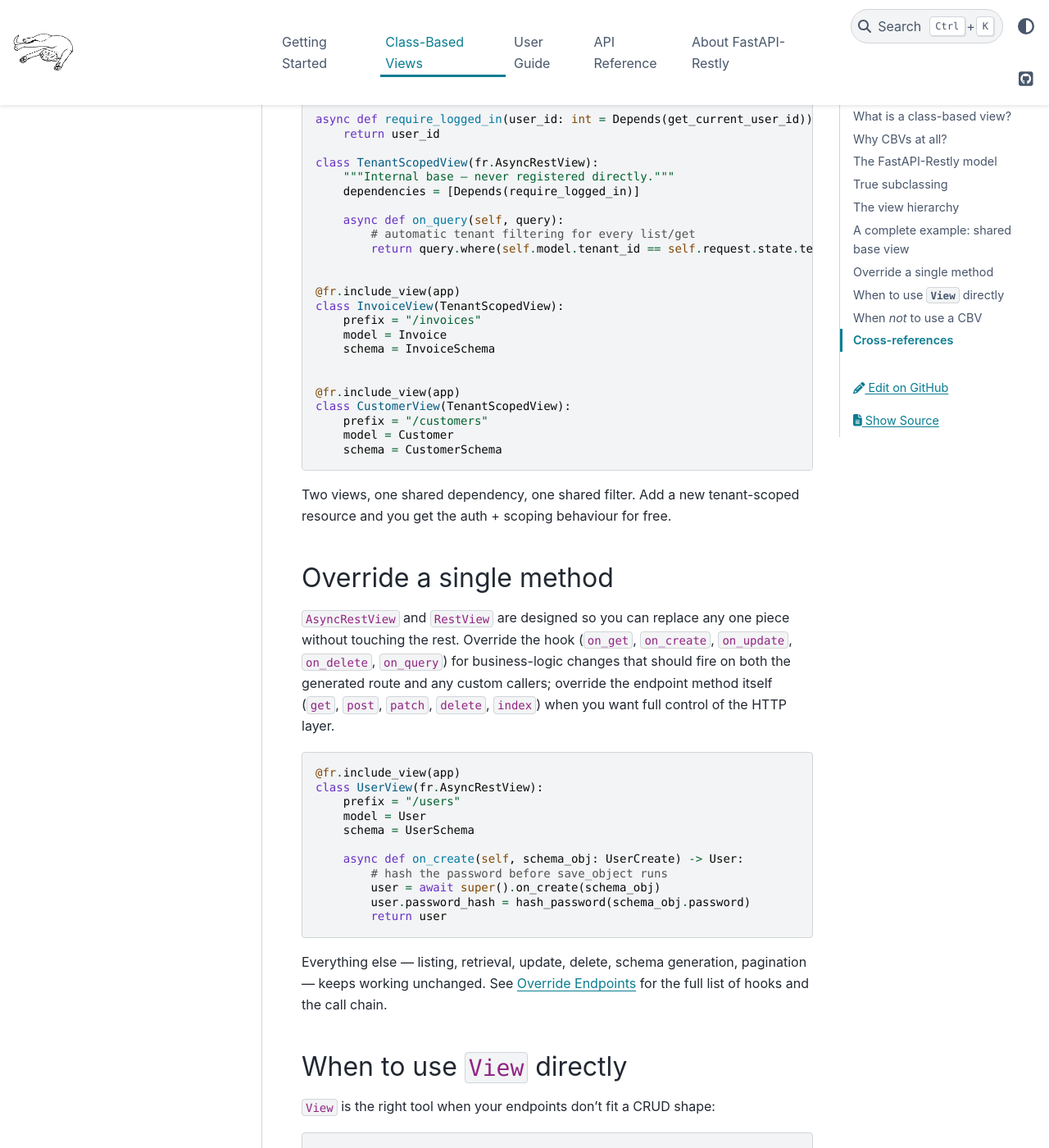
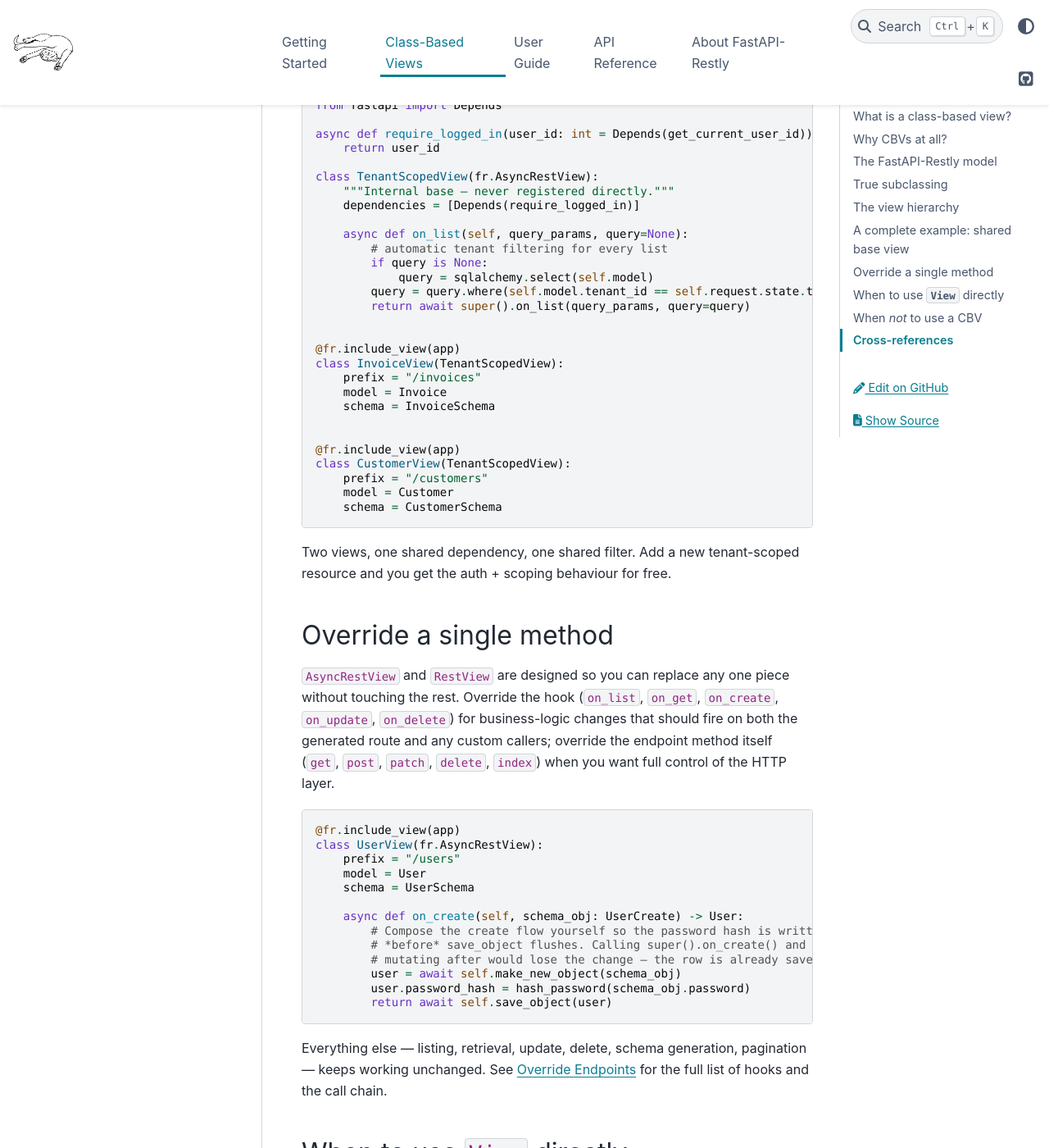
Before and after one commit to rjprins/fastapi-restly, a Sphinx documentation site: the page built from docs/class_based_views.md, in a window 1280 px wide and 1400 px high, scrolled down 4058 px. Shown: the whole window at 82% size. Built offline with Sphinx 7.4.7 and the PyData theme 0.15.4, drawn with Linux system fonts in a browser that asks for light colours.

Commit message:
docs: fix incorrect examples and pagination claims
- class_based_views: drop the fictional on_query hook (no such method
  exists on the views) — the tenant-scope example uses on_list with the
  query argument, matching the actual hook surface. Fix the UserView
  on_create example: super().on_create() flushes before the password
  hash is set, so the hash never persists. Use the correct
  make_new_object → mutate → save_object composition.
- api_reference: clarify that only save_object flushes; make_new_object
  / update_object stage the change but require a save_object call.
  Refresh the pagination metadata example and document the new
  per-view default_limit / default_page_size / max_* class attributes.
- howto_query_modifiers: align with the new "pagination is opt-in"
  default for both V1 and V2 and fix the negative-limit error code
  (422, not 400).

````diff
--- a/docs/class_based_views.md
+++ b/docs/class_based_views.md
@@ -175,6 +175,7 @@ common error envelope. Express that once and inherit:
 
 ```python
 import fastapi_restly as fr
+import sqlalchemy
 from fastapi import Depends
 
 async def require_logged_in(user_id: int = Depends(get_current_user_id)) -> int:
@@ -184,9 +185,12 @@ class TenantScopedView(fr.AsyncRestView):
     """Internal base — never registered directly."""
     dependencies = [Depends(require_logged_in)]
 
-    async def on_query(self, query):
-        # automatic tenant filtering for every list/get
-        return query.where(self.model.tenant_id == self.request.state.tenant_id)
+    async def on_list(self, query_params, query=None):
+        # automatic tenant filtering for every list
+        if query is None:
+            query = sqlalchemy.select(self.model)
+        query = query.where(self.model.tenant_id == self.request.state.tenant_id)
+        return await super().on_list(query_params, query=query)
 
 
 @fr.include_view(app)
@@ -209,8 +213,8 @@ resource and you get the auth + scoping behaviour for free.
 ## Override a single method
 
 `AsyncRestView` and `RestView` are designed so you can replace any one piece
-without touching the rest. Override the hook (`on_get`, `on_create`,
-`on_update`, `on_delete`, `on_query`) for business-logic changes that should
+without touching the rest. Override the hook (`on_list`, `on_get`,
+`on_create`, `on_update`, `on_delete`) for business-logic changes that should
 fire on both the generated route and any custom callers; override the
 endpoint method itself (`get`, `post`, `patch`, `delete`, `index`) when you
 want full control of the HTTP layer.
@@ -223,10 +227,12 @@ class UserView(fr.AsyncRestView):
     schema = UserSchema
 
     async def on_create(self, schema_obj: UserCreate) -> User:
-        # hash the password before save_object runs
-        user = await super().on_create(schema_obj)
+        # Compose the create flow yourself so the password hash is written
+        # *before* save_object flushes. Calling super().on_create() and
+        # mutating after would lose the change — the row is already saved.
+        user = await self.make_new_object(schema_obj)
         user.password_hash = hash_password(schema_obj.password)
-        return user
+        return await self.save_object(user)
 ```
 
 Everything else — listing, retrieval, update, delete, schema generation,
````
Also changed, not shown: docs/api_reference.md (+22 -18 lines), docs/howto_query_modifiers.md (+12 -10 lines).
